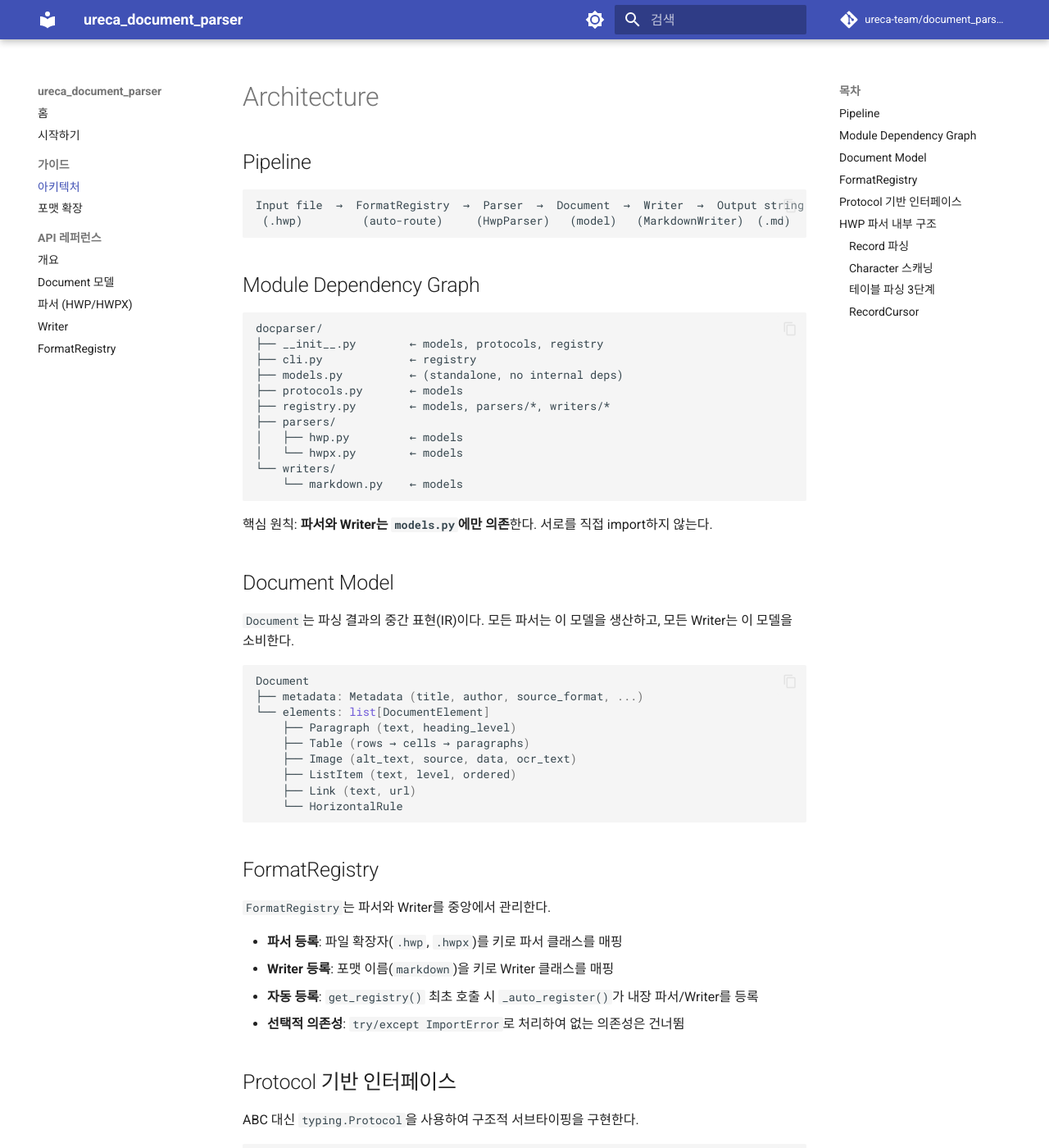
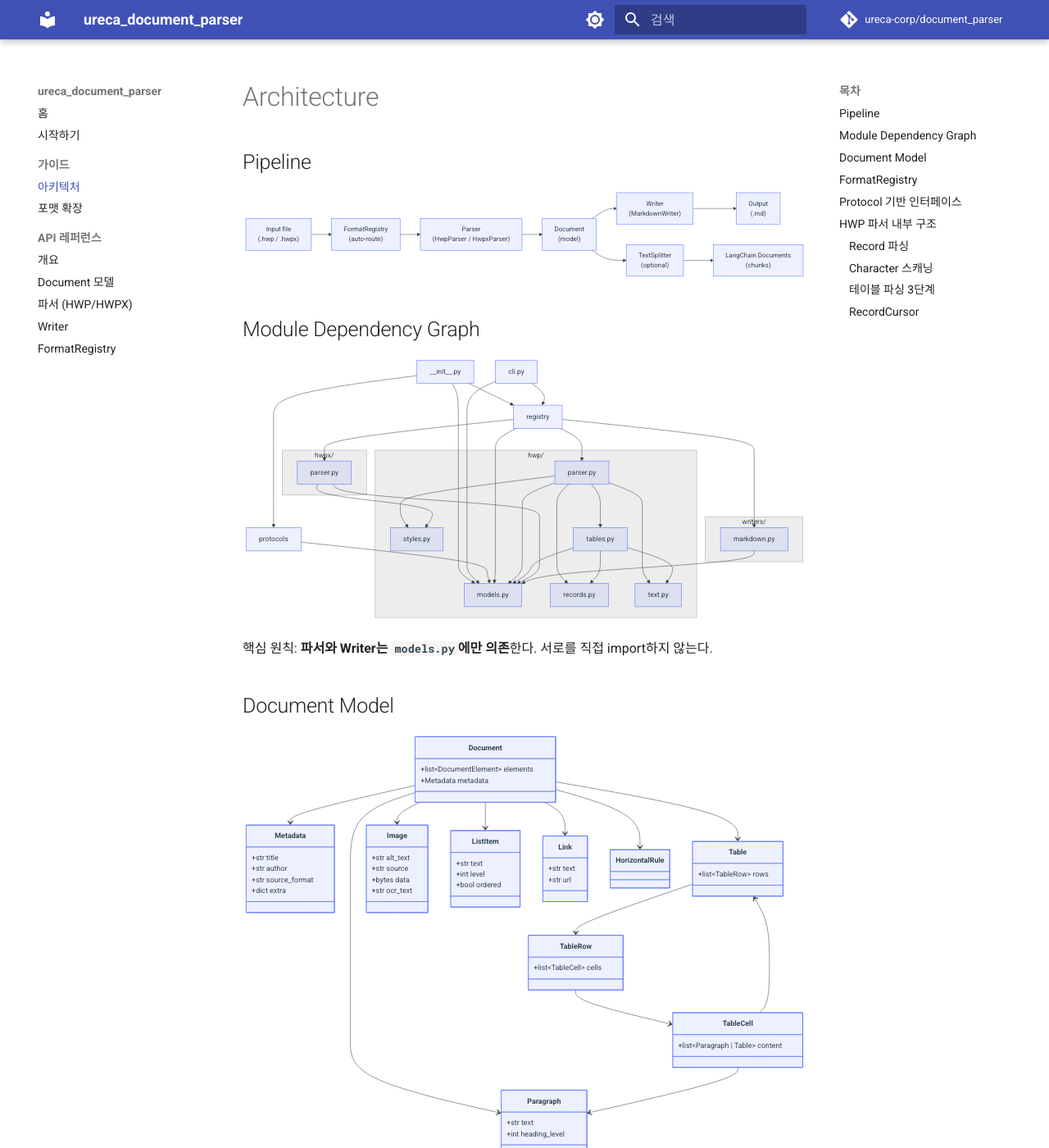
Before and after one commit to ureca-corp/document_parser, an MkDocs documentation site: the page built from docs/architecture.md, in a window 1280 px wide and 1400 px high. Shown: the whole window at 82% size. Built offline with MkDocs 1.6.1 and Material for MkDocs 9.7.7, drawn with Linux system fonts in a browser that asks for light colours; comment, search, counter and statistics services are not loaded; some of the changed text lies outside the part shown.

Commit message:
docs: pip → uv 기반으로 전환, Mermaid 다이어그램 추가
설치/실행 명령어를 uv 기반으로 통일. architecture.md의
파이프라인, 모듈 의존성 그래프, Document 모델, 테이블 파싱
단계를 Mermaid 다이어그램으로 도식화. repo URL 수정.

Co-Authored-By: Claude Opus 4.6 <noreply@anthropic.com>

````diff
--- a/docs/architecture.md
+++ b/docs/architecture.md
@@ -2,43 +2,118 @@
 
 ## Pipeline
 
-```
-Input file  →  FormatRegistry  →  Parser  →  Document  →  Writer  →  Output string
- (.hwp)         (auto-route)     (HwpParser)   (model)   (MarkdownWriter)  (.md)
+```mermaid
+flowchart LR
+    A["Input file\n(.hwp / .hwpx)"] --> B["FormatRegistry\n(auto-route)"]
+    B --> C["Parser\n(HwpParser / HwpxParser)"]
+    C --> D["Document\n(model)"]
+    D --> E["Writer\n(MarkdownWriter)"]
+    E --> F["Output\n(.md)"]
+
+    D --> G["TextSplitter\n(optional)"]
+    G --> H["LangChain Documents\n(chunks)"]
 ```
 
 ## Module Dependency Graph
 
-```
-docparser/
-├── __init__.py        ← models, protocols, registry
-├── cli.py             ← registry
-├── models.py          ← (standalone, no internal deps)
-├── protocols.py       ← models
-├── registry.py        ← models, parsers/*, writers/*
-├── parsers/
-│   ├── hwp.py         ← models
-│   └── hwpx.py        ← models
-└── writers/
-    └── markdown.py    ← models
+```mermaid
+graph TD
+    init["__init__.py"] --> models
+    init --> protocols
+    init --> registry
+
+    cli["cli.py"] --> registry
+    cli --> models
+
+    protocols --> models
+    registry --> models
+    registry --> hwp_parser
+    registry --> hwpx_parser
+    registry --> md_writer
+
+    subgraph "hwp/"
+        hwp_parser["parser.py"] --> models
+        hwp_parser --> styles
+        hwp_parser --> records
+        hwp_parser --> text
+        hwp_parser --> tables
+        tables["tables.py"] --> models
+        tables --> records
+        tables --> text
+        records["records.py"]
+        text["text.py"]
+    end
+
+    subgraph "hwpx/"
+        hwpx_parser["parser.py"] --> models
+        hwpx_parser --> styles
+    end
+
+    subgraph "writers/"
+        md_writer["markdown.py"] --> models
+    end
+
+    models["models.py"]
+    styles["styles.py"]
 ```
 
 핵심 원칙: **파서와 Writer는 `models.py`에만 의존**한다. 서로를 직접 import하지 않는다.
 
 ## Document Model
 
-`Document`는 파싱 결과의 중간 표현(IR)이다. 모든 파서는 이 모델을 생산하고, 모든 Writer는 이 모델을 소비한다.
+```mermaid
+classDiagram
+    class Document {
+        +list~DocumentElement~ elements
+        +Metadata metadata
+    }
+    class Metadata {
+        +str title
+        +str author
+        +str source_format
+        +dict extra
+    }
+    class Paragraph {
+        +str text
+        +int heading_level
+    }
+    class Table {
+        +list~TableRow~ rows
+    }
+    class TableRow {
+        +list~TableCell~ cells
+    }
+    class TableCell {
+        +list~Paragraph | Table~ content
+    }
+    class Image {
+        +str alt_text
+        +str source
+        +bytes data
+        +str ocr_text
+    }
+    class ListItem {
+        +str text
+        +int level
+        +bool ordered
+    }
+    class Link {
+        +str text
+        +str url
+    }
+    class HorizontalRule
 
-```python
-Document
-├── metadata: Metadata (title, author, source_format, ...)
-└── elements: list[DocumentElement]
-    ├── Paragraph (text, heading_level)
-    ├── Table (rows → cells → paragraphs)
-    ├── Image (alt_text, source, data, ocr_text)
-    ├── ListItem (text, level, ordered)
-    ├── Link (text, url)
-    └── HorizontalRule
+    Document --> Metadata
+    Document --> Paragraph
+    Document --> Table
+    Document --> Image
+    Document --> ListItem
+    Document --> Link
+    Document --> HorizontalRule
+    Table --> TableRow
+    TableRow --> TableCell
+    TableCell --> Paragraph
+    TableCell --> Table
 ```
 
 ## FormatRegistry
@@ -93,9 +168,16 @@ HWP 바이너리는 레코드 스트림이다. 각 레코드의 헤더는 4바
 
 ### 테이블 파싱 3단계
 
-1. **`_find_table_ctrl()`** — CTRL_HEADER(tbl) 레코드를 찾아 ctrl_level 반환
-2. **`_read_table_dimensions()`** — HWPTAG_TABLE에서 행/열 수 추출
-3. **`_collect_table_cells()`** — LIST_HEADER + PARA_TEXT에서 셀 텍스트 수집, Table 빌드
+```mermaid
+flowchart TD
+    A["Phase 1: find_table_ctrl()"] -->|"ctrl_level"| B["Phase 2: read_table_dimensions()"]
+    B -->|"n_rows, n_cols"| C["Phase 3: collect_table_cells()"]
+    C --> D["Table"]
+
+    A1["CTRL_HEADER에서\ntbl 컨트롤 탐색"] --> A
+    B1["HWPTAG_TABLE에서\n행/열 수 추출"] --> B
+    C1["LIST_HEADER + PARA_TEXT에서\n셀 텍스트 수집"] --> C
+```
 
 ### RecordCursor
 
--- a/mkdocs.yml
+++ b/mkdocs.yml
@@ -1,8 +1,8 @@
 site_name: ureca_document_parser
 site_description: Multi-format document parser and converter (HWP, HWPX → Markdown)
-site_url: https://ureca-team.github.io/document_parser/
-repo_url: https://github.com/ureca-team/document_parser
-repo_name: ureca-team/document_parser
+site_url: https://ureca-corp.github.io/document_parser/
+repo_url: https://github.com/ureca-corp/document_parser
+repo_name: ureca-corp/document_parser
 
 theme:
   name: material
@@ -43,7 +43,11 @@ plugins:
 markdown_extensions:
   - admonition
   - pymdownx.details
-  - pymdownx.superfences
+  - pymdownx.superfences:
+      custom_fences:
+        - name: mermaid
+          class: mermaid
+          format: !!python/name:pymdownx.superfences.fence_code_format
   - pymdownx.highlight:
       anchor_linenums: true
   - pymdownx.inlinehilite
````
Also changed, not shown: docs/getting-started.md (+8 -8 lines), docs/index.md (+1 -1 lines).
